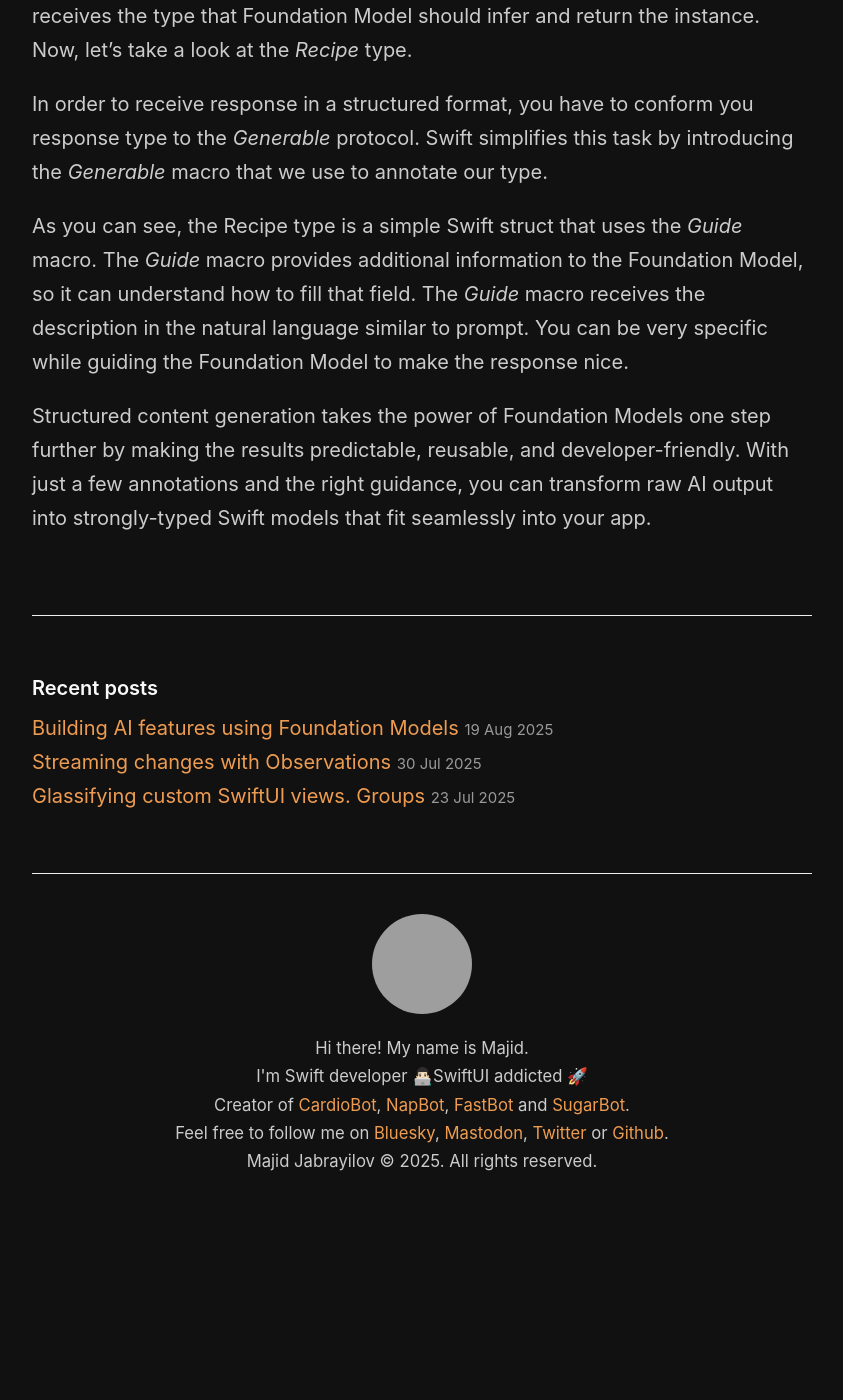
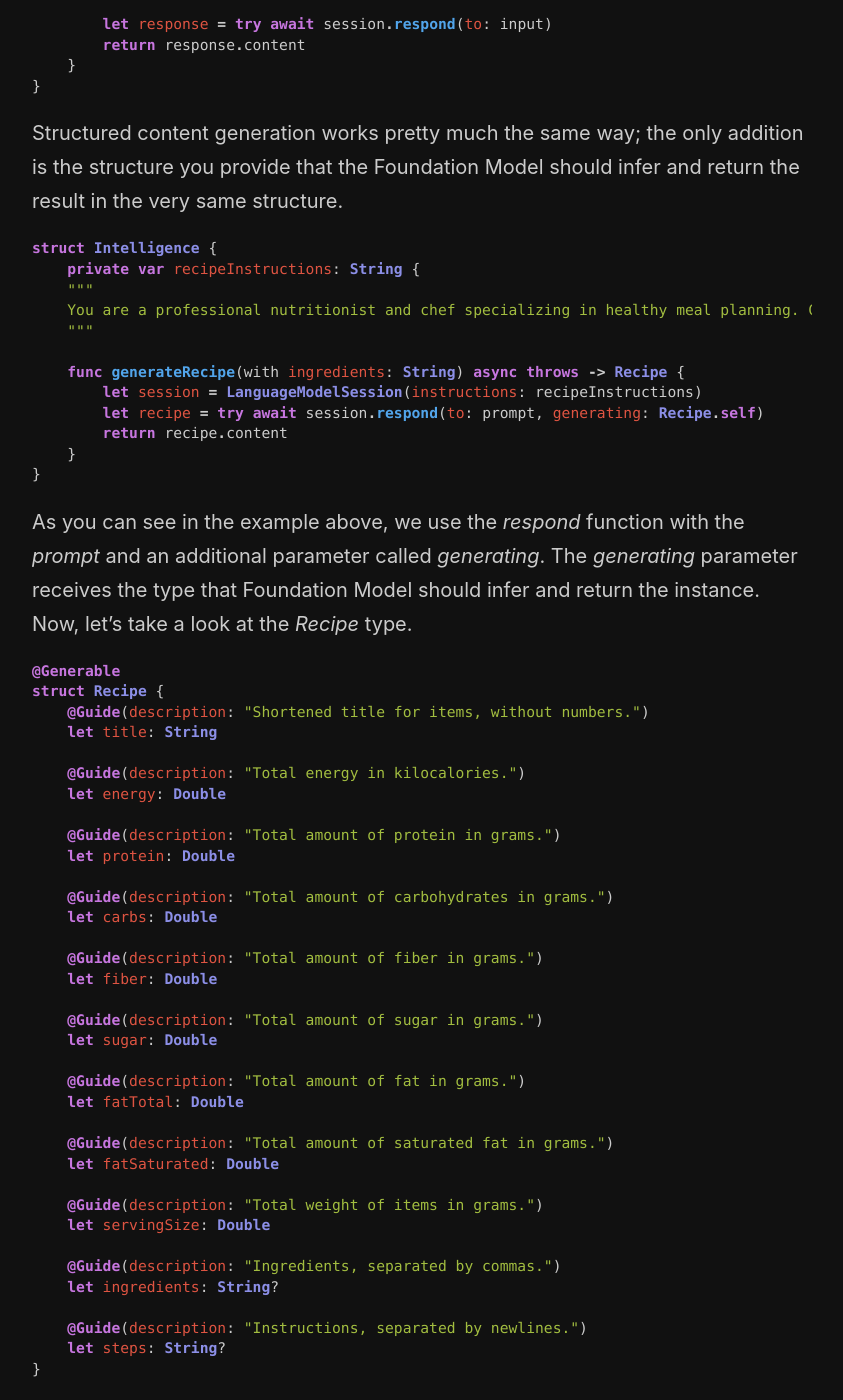
Before and after one commit to mecid/mecid.github.io, a Jekyll site: the page built from _posts/2025-08-26-building-ai-features-using-foundation-models-structured-content.md, in a window 1280 px wide and 1400 px high, scrolled down 714 px. Shown: the whole window, without its empty margins (218-1061 px from the left). Built offline with Jekyll 4.4.1, drawn with Linux system fonts in a browser that asks for light colours; before the commit the page ends 1930 px from its top, so only the background shows below that; some of the changed text lies outside the part shown; grey boxes are pictures that could not be loaded.

Commit message:
structured ai code examples added

````diff
--- a/_posts/2025-08-26-building-ai-features-using-foundation-models-structured-content.md
+++ b/_posts/2025-08-26-building-ai-features-using-foundation-models-structured-content.md
@@ -7,14 +7,79 @@ Last week, we talked about the basics of Foundation Models, how to generate text
 
 Generating text content using Foundation Models is easy-peasy. You can use it for many things like coaching, smart assistants, chats, etc.
 
+```swift
+import FoundationModels
 
+struct Intelligence {
+    public func generate(_ input: String) async throws -> String {
+        guard SystemLanguageModel.default.isAvailable else {
+            return input
+        }
+
+        let session = LanguageModelSession()
+
+        let response = try await session.respond(to: input)
+        return response.content
+    }
+}
+```
 
 Structured content generation works pretty much the same way; the only addition is the structure you provide that the Foundation Model should infer and return the result in the very same structure.
 
+```swift
+struct Intelligence {
+    private var recipeInstructions: String {
+    """
+    You are a professional nutritionist and chef specializing in healthy meal planning. Generate a recipe using provided ingredients.
+    """
 
+    func generateRecipe(with ingredients: String) async throws -> Recipe {
+        let session = LanguageModelSession(instructions: recipeInstructions)
+        let recipe = try await session.respond(to: prompt, generating: Recipe.self)
+        return recipe.content
+    }
+}
+```
 
 As you can see in the example above, we use the *respond* function with the *prompt* and an additional parameter called *generating*. The *generating* parameter receives the type that Foundation Model should infer and return the instance. Now, let’s take a look at the *Recipe* type.
 
+```swift
+@Generable
+struct Recipe {
+    @Guide(description: "Shortened title for items, without numbers.")
+    let title: String
+
+    @Guide(description: "Total energy in kilocalories.")
+    let energy: Double
+
+    @Guide(description: "Total amount of protein in grams.")
+    let protein: Double
+
+    @Guide(description: "Total amount of carbohydrates in grams.")
+    let carbs: Double
+
+    @Guide(description: "Total amount of fiber in grams.")
+    let fiber: Double
+
+    @Guide(description: "Total amount of sugar in grams.")
+    let sugar: Double
+
+    @Guide(description: "Total amount of fat in grams.")
+    let fatTotal: Double
+
+    @Guide(description: "Total amount of saturated fat in grams.")
+    let fatSaturated: Double
+
+    @Guide(description: "Total weight of items in grams.")
+    let servingSize: Double
+
+    @Guide(description: "Ingredients, separated by commas.")
+    let ingredients: String?
+
+    @Guide(description: "Instructions, separated by newlines.")
+    let steps: String?
+}
+```
 
 In order to receive response in a structured format, you have to conform you response type to the *Generable* protocol. Swift simplifies this task by introducing the *Generable* macro that we use to annotate our type.
 
````
